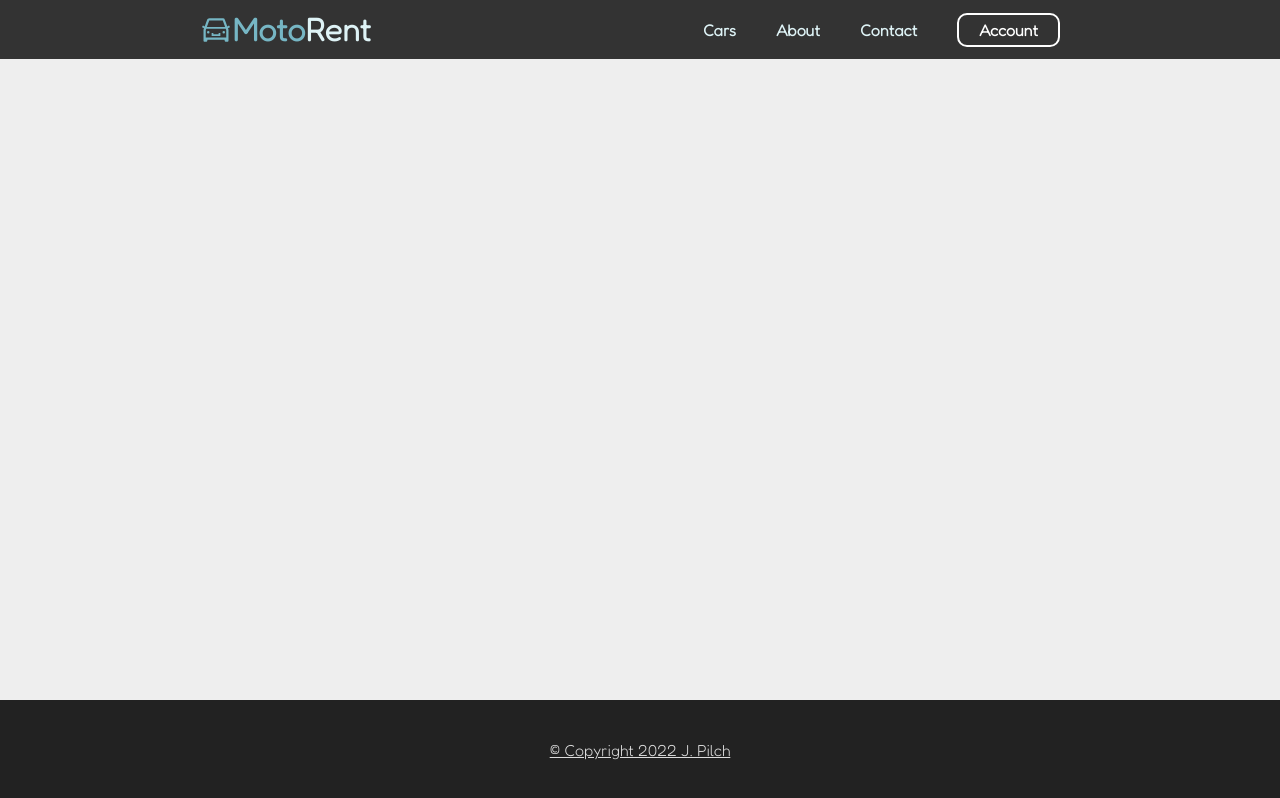
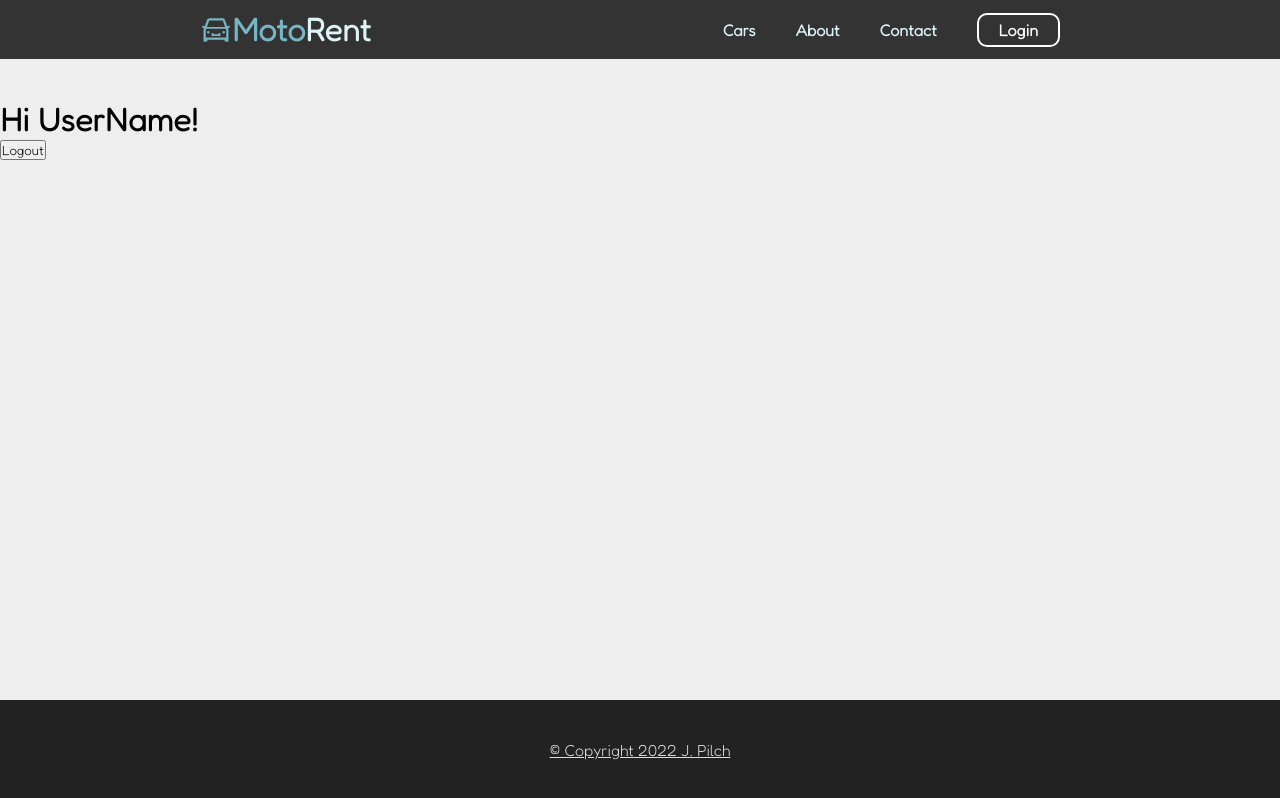
Before and after one commit to jpilch/car-rental, a React (Create React App) app in the folder client/: page /account in a window 1280 px wide. Built offline with nearby package versions, Linux system fonts and the light colour scheme.

Commit message:
add accout and login page routing based on user logged in status

```diff
--- a/client/src/App.js
+++ b/client/src/App.js
@@ -5,6 +5,7 @@ import Footer from './components/Footer';
 import CarList from './pages/CarList';
 import SignUp from "./pages/SignUp";
 import Login from "./pages/Login";
+import UserAccount from "./pages/UserAccount";
 
 function App() {
 	return (
@@ -16,6 +17,7 @@ function App() {
 					<Route path='/cars' element={<CarList/>}/>
 					<Route path='/sign-up' element={<SignUp/>}/>
 					<Route path='/login' element={<Login/>}/>
+					<Route path='/account' element={<UserAccount />}/>
 				</Routes>
 				<Footer/>
 			</Router>
--- a/client/src/AppContext.js
+++ b/client/src/AppContext.js
@@ -19,7 +19,6 @@ export const ContextProvider = (props) => {
 		))
 		if (saveUserInfo) {
 			try {
-				console.log(saveUserInfo)
 				// check if login token has expired
 				const loginResponse = await axios.get(
 					`${process.env.REACT_APP_API_URL}/users/me`,
@@ -29,16 +28,14 @@ export const ContextProvider = (props) => {
 						}
 					}
 				)
-				console.log(loginResponse, loginResponse.data)
-				if (loginResponse.status !== 200) {
-					setUser(null)
-					window.localStorage.removeItem(
-						`${process.env.REACT_APP_LOGGED_IN_USER_VARIABLE_NAME}`
-					)
-				}
 				setUser(saveUserInfo)
 			} catch (e) {
-				console.log('Error during context auth')
+				console.log('Error during context auth', 'deleting saveUserInfo')
+				console.log(e)
+				setUser(null)
+				window.localStorage.removeItem(
+					`${process.env.REACT_APP_LOGGED_IN_USER_VARIABLE_NAME}`
+				)
 			}
 		}
 	}, [])
@@ -105,6 +102,7 @@ export const ContextProvider = (props) => {
 				firstName, setFirstName,
 				lastName, setLastName,
 				passwordConfirm, setPasswordConfirm,
+				user,
 				handleRegistration, handleLogin
 			}}>
 			{props.children}
--- a/client/src/components/Navbar.jsx
+++ b/client/src/components/Navbar.jsx
@@ -1,9 +1,13 @@
 import React from "react";
 import {useNavigate, useLocation} from "react-router-dom";
 import Radium from 'radium'
+import {useContext} from "react";
 import {AiTwotoneCar, AiOutlineCar} from 'react-icons/ai'
+import {AppContext} from "../AppContext";
 
 function Navbar() {
+	const {user} = useContext(AppContext)
+
 	const navigate = useNavigate()
 
 	const accountButtonStyle = {
@@ -49,7 +53,12 @@ function Navbar() {
 						<li>
 							<a href="#">Contact</a>
 						</li>
-						<button style={accountButtonStyle}>Account</button>
+						<button
+							style={accountButtonStyle}
+							onClick={() => navigate(user ? '/account' : 'login')}
+						>
+							{user ? 'My Account' : 'Login'}
+						</button>
 					</ul>
 				</nav>
 			</div>
--- /dev/null
+++ b/client/src/pages/UserAccount.js
@@ -0,0 +1,15 @@
+const UserAccount = (props) => {
+
+    const greetingHeadingStyle = {
+        paddingTop: '100px'
+    }
+
+    return (
+        <>
+            <h1 style={greetingHeadingStyle}>Hi UserName!</h1>
+            <button>Logout</button>
+        </>
+    )
+}
+
+export default UserAccount
```
